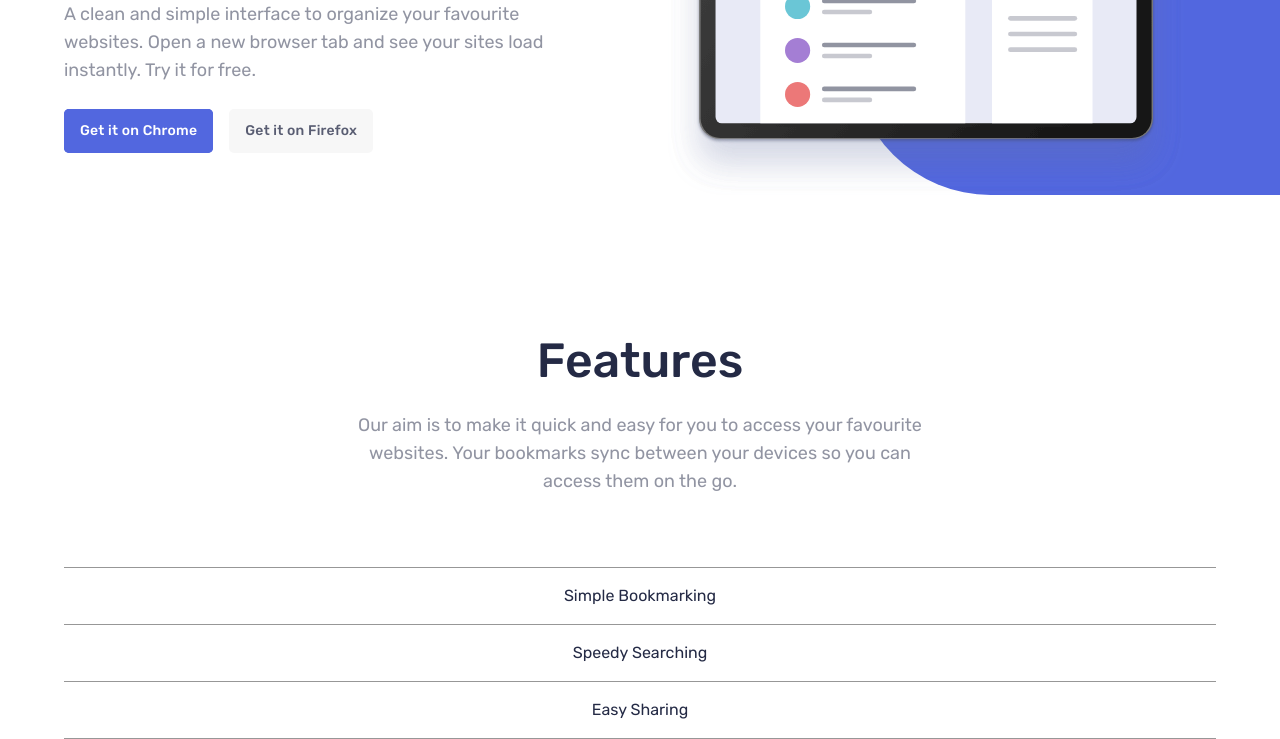
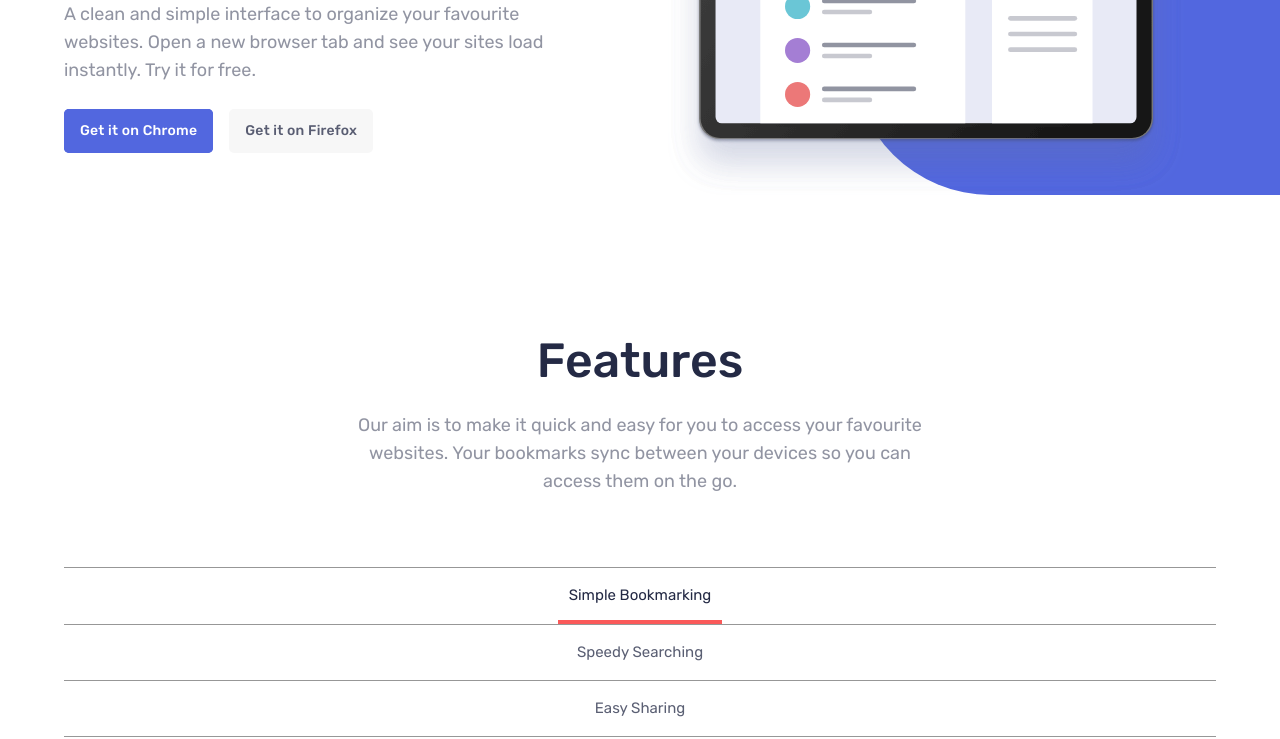
Before and after one commit to mihai3636/2026--bookmark-landing-page, a website: page index.html in a window 1280 px wide. Shown: the part 395-1134 px from the top of the page. Drawn offline with Linux system fonts and the light colour scheme; files whose address does not match are found by name.

Commit message:
Style tabs text

```diff
--- a/index.html
+++ b/index.html
@@ -195,16 +195,21 @@
           </p>
         </div>
 
-        <ul class="tabs" role="tablist" aria-label="Features">
+        <ul
+          class="tabs tp-2-regular-mobile"
+          role="tablist"
+          aria-label="Features"
+        >
           <li
             role="presentation"
             class="border-t border-b border-grey-3 flex justify-center"
           >
             <button
-              class="block min-w-41 cursor-pointer py-2 hover:shadow-tab data-selected:shadow-tab"
+              class="block min-w-41 cursor-pointer py-2 hover:shadow-tab data-selected:shadow-tab opacity-75 data-selected:opacity-100"
               type="button"
               role="tab"
               id="tab-1"
+              data-selected
               aria-controls="panel-1"
               aria-selected="true"
             >
@@ -217,7 +222,7 @@
             class="border-b border-grey-3 flex justify-center"
           >
             <button
-              class="block min-w-41 cursor-pointer py-2 hover:shadow-tab data-selected:shadow-tab"
+              class="block min-w-41 cursor-pointer py-2 hover:shadow-tab data-selected:shadow-tab opacity-75 data-selected:opacity-100"
               type="button"
               role="tab"
               id="tab-2"
@@ -233,7 +238,7 @@
             class="border-b border-grey-3 flex justify-center"
           >
             <button
-              class="block min-w-41 cursor-pointer py-2 hover:shadow-tab data-selected:shadow-tab"
+              class="block min-w-41 cursor-pointer py-2 hover:shadow-tab data-selected:shadow-tab opacity-75 data-selected:opacity-100"
               type="button"
               role="tab"
               id="tab-3"
```
Also changed, not shown: css/output.css.
